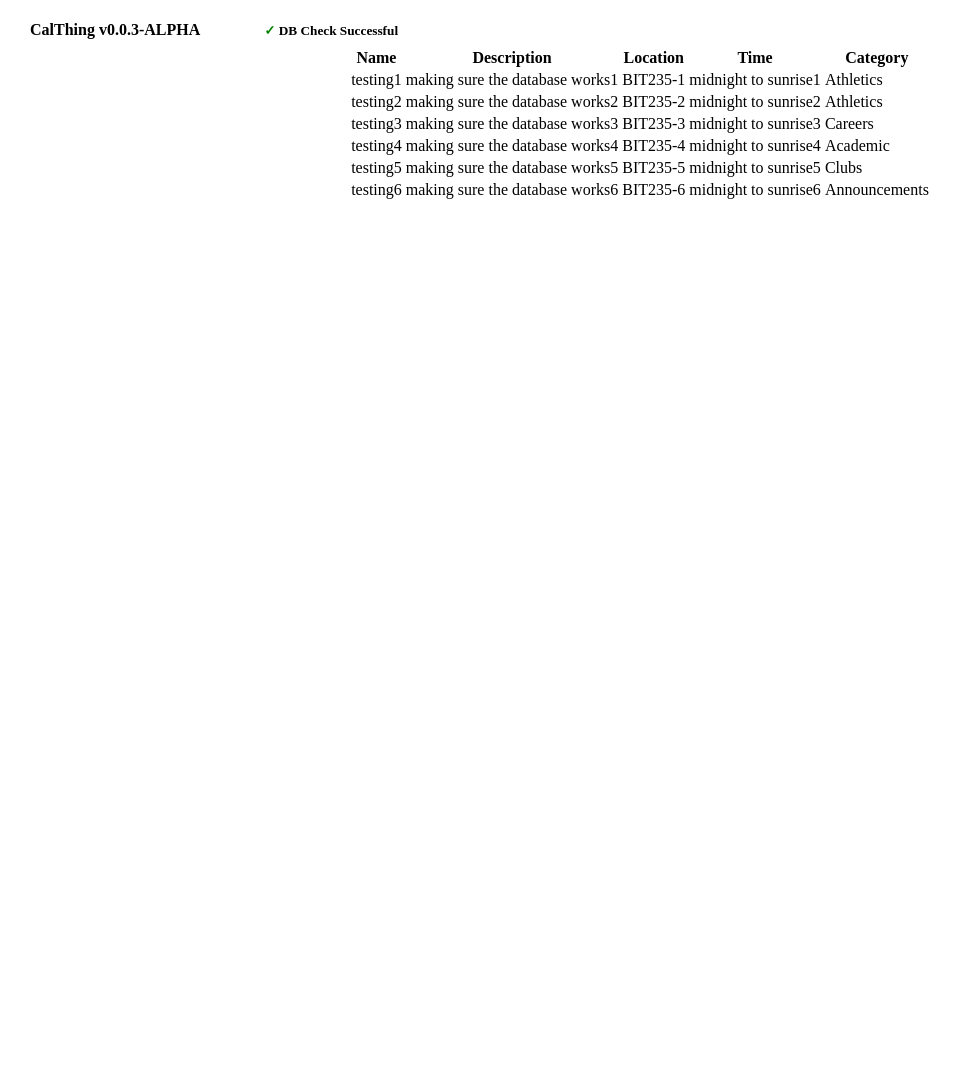
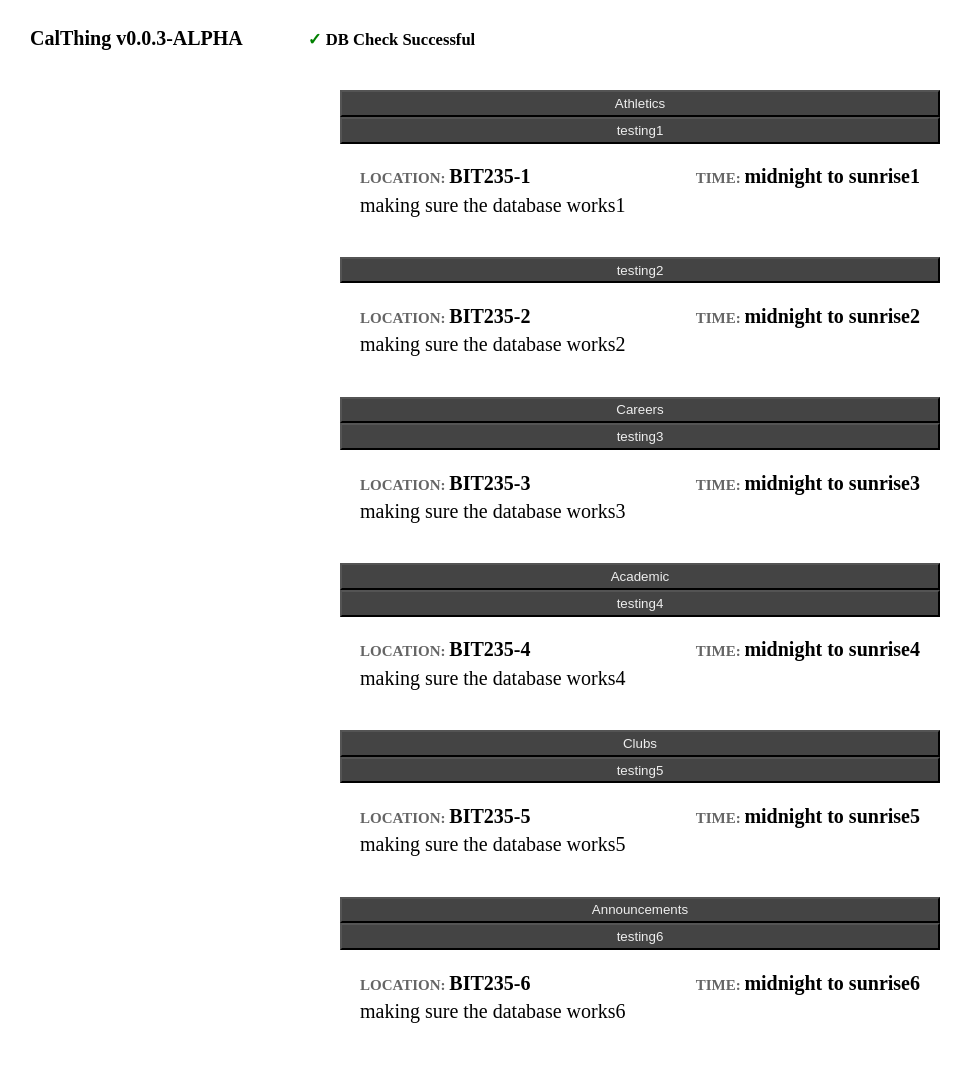
Before and after one commit to Pheric/calThing, a PHP site: page / in a window 1280 px wide. Shown: the whole page, without its empty margins (0-973 px from the left). Before the commit the page ends 199 px from the top, so only its background shows below. Run offline with PHP 8.4, Linux system fonts and the light colour scheme; data comes from the database, SQL or seed files in the repository.

Commit message:
Style index for very primitive, broken, collapsible menus

```diff
--- a/event.php
+++ b/event.php
@@ -38,4 +38,36 @@
             $this->poster = $poster;
             $this->events = $events;
         }
+
+        public function getRelevantCategories($categories) {
+            $ret = new ArrayObject();
+            foreach ($this->events as $event) {
+                $c = $event->getCategory($categories);
+                if ($c === null) continue;
+
+                // I know, I know. Can't use a set, objects can't be used as keys in PHP
+                $contains = false;
+                foreach ($ret as $r) {
+                    if ($r === $c) {
+                        $contains = true;
+                        break;
+                    }
+                }
+                if (!$contains)
+                    $ret->append($c);
+            }
+
+            return $ret;
+        }
+
+        public function getEventsInCategory($categories, $category) {
+            $ret = new ArrayObject();
+
+            foreach ($this->events as $event) {
+                if ($event->getCategory($categories) === $category)
+                    $ret->append($event);
+            }
+
+            return $ret;
+        }
     }
--- a/index.php
+++ b/index.php
@@ -21,6 +21,7 @@
 <html lang="en">
 <head>
     <link rel="stylesheet" href="styling/index.css" />
+    <script src="scripts/index.js"></script>
     <meta charset="UTF-8">
     <title>CalThing</title>
 </head>
@@ -46,29 +47,23 @@
                 if ($postErrPair->isOk()) {
                     $post = $postErrPair->res;
 
+                    foreach ($post->getRelevantCategories($categories) as $cat) {
+                        echo "<button class='collapsible'>$cat->name</button>";
+                        foreach ($post->getEventsInCategory($categories, $cat) as $event) {
                             echo "
-                    <table>
-                        <tr>
-                            <th>Name</th>
-                            <th>Description</th>
-                            <th>Location</th>
-                            <th>Time</th>
-                            <th>Category</th>
-                        </tr>
-                    ";
-                    foreach ($post->events as $e) {
-                        $cat = $e->getCategory($categories)->name;
-                        echo "
-                        <tr>
-                            <td>$e->name</td>
-                            <td>$e->description</td>
-                            <td>$e->location</td>
-                            <td>$e->time</td>
-                            <td>$cat</td>
-                        </tr>
+                                <button class='collapsible'>$event->name</button>
+                                <div class='event'>
+                                    <div class='content-header'>
+                                        <h4><span class='hint'>LOCATION:&nbsp;</span>$event->location</h4>
+                                        <h4 style='float: right;'><span class='hint'>TIME:&nbsp;</span>$event->time</h4>
+                                    </div>
+                                    <div class='content'>
+                                        <p>$event->description</p>
+                                    </div>
+                                </div>
                             ";
                         }
-                    echo "</table>";
+                    }
                 } else {
                     $err = "An internal error occurred while fetching this week's post. Please try again later.";
                 }
@@ -77,8 +72,8 @@
             }
 
             if (!empty($err)) {
-                echo '
-                <h3>Oops! <a href="#" onclick="alert($err)">Something went wrong. Try again later!</a></h3>
+                echo <<<TAG
+                <h3>Oops! <a href="#" onclick='alert("$err")'>Something went wrong. Try again later!</a></h3>
                 <pre>
                                       .-~*~--,.   .-.
                               .-~-. ./OOOOOOOOO\.\'OOO`9~~-.
@@ -105,7 +100,7 @@
                                                     \
                                                      \
                 </pre>
-                ';
+                TAG;
             }
             ?>
         </div>
--- a/styling/index.css
+++ b/styling/index.css
@@ -4,6 +4,8 @@ html, body {
 
     margin: 0;
     padding: 0;
+
+    font-size: 20px;
 }
 * {
     box-sizing: border-box;
@@ -17,8 +19,40 @@ nav * {
     margin-left: 30px;
 }
 
+button {
+    width: 100%;
+    height: 2em;
+
+    margin: 0;
+    padding: 0;
+
+    background-color: #444444;
+    color: #eeeeee;
+}
+
 .container {
+    width: 50%;
+
+    margin-top: 40px;
     padding: 1em;
+}
+
+.event {
+    padding: 1em;
+}
+.content {
+    margin: 0;
+    padding: 0;
+}
+.content-header {
+    height: 1.25em;
+    margin-top: -25px; /* don't ask */
+    margin-bottom: 30px;
+
+    border-bottom: #444444;
+}
+.content-header * {
+    display: inline-block;
 }
 
 .flex-row-container {
@@ -26,6 +60,10 @@ nav * {
     flex-direction: row;
     flex-wrap: nowrap;
 }
+.hint {
+    font-size: .75em;
+    color: #656565;
+}
 
 .flex-center {
     justify-content: center;
```
Also changed, not shown: scripts/index.js (added). Lines whose indentation alone changed are shown as unchanged.
